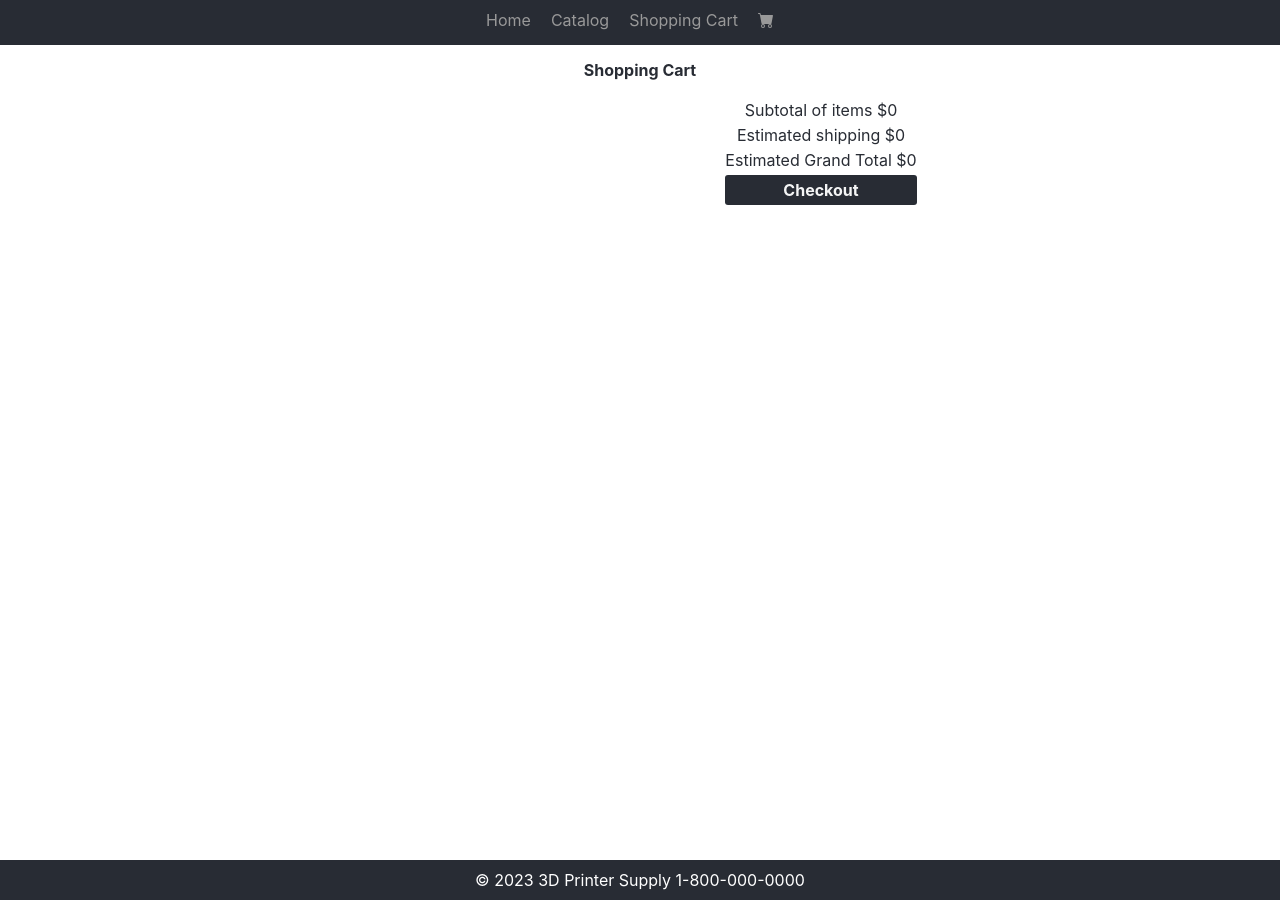
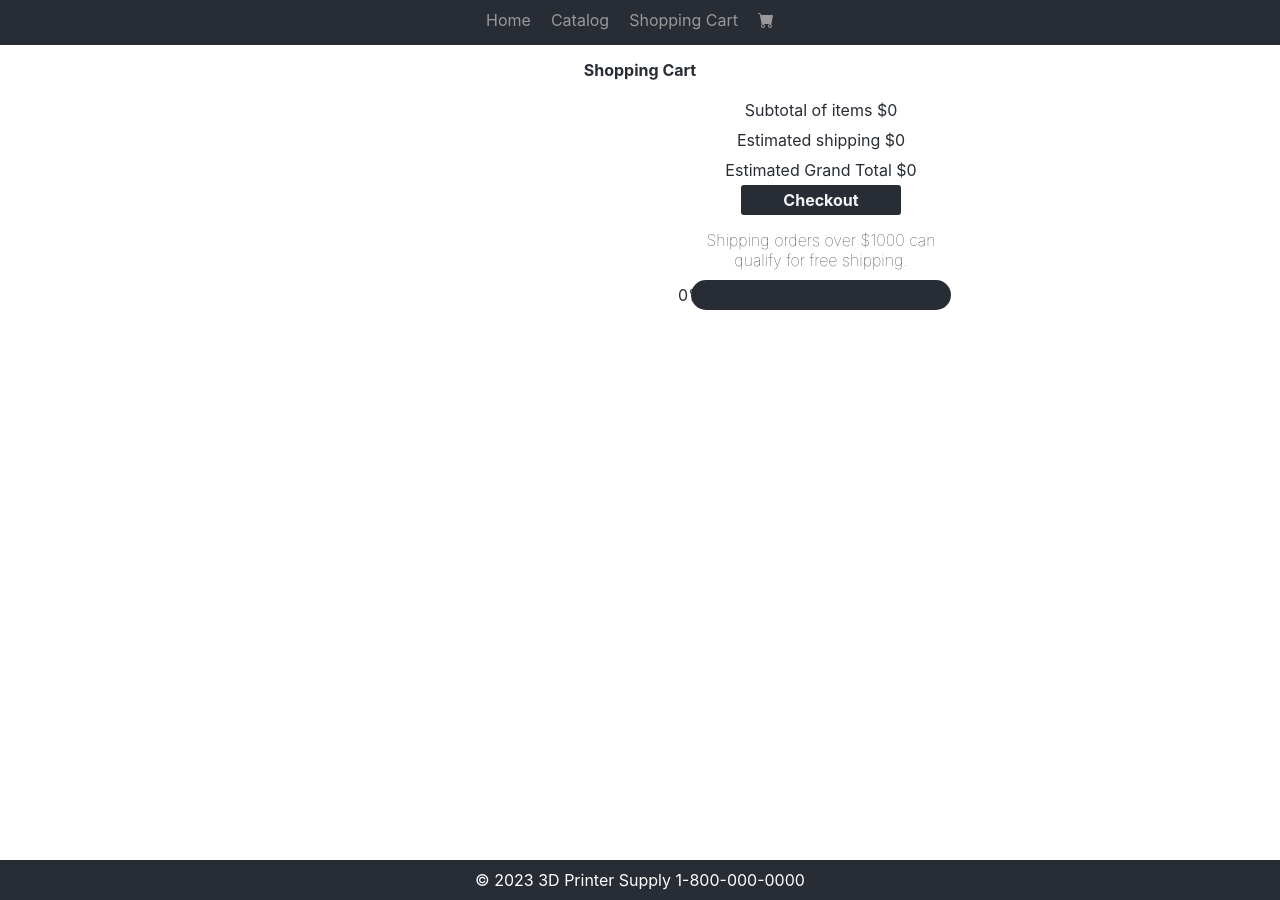
Before and after one commit to CraigYeoman/shopping-cart, a React (Create React App) app: page /cart in a window 1280 px wide. Built offline with nearby package versions, Linux system fonts and the light colour scheme.

Commit message:
Added progress bar towards free shipping

```diff
--- a/src/App.css
+++ b/src/App.css
@@ -133,6 +133,9 @@ a {
 .cart--checkout {
   padding-top: 15px;
   font-weight: lighter;
+  align-content: center;
+  display: flex;
+  flex-direction: column;
 }
 
 .cart--button {
@@ -143,6 +146,9 @@ a {
   padding: 5px;
   font-weight: bold;
   cursor:pointer;
+  width: 150px;
+  align-self: center;
+  margin-bottom: 15px;
 }
 
 .cart--button:hover {
@@ -183,6 +189,30 @@ a {
   padding-right: 15px;
 }
 
+.cart--info {
+  font-weight: lighter;
+  width: 260px;
+}
+
+/* ShippingBar */
+.shipping-bar {
+  background-color: var(--main);
+  border-radius: 20px;
+  height: 30px;
+  width: 260px;
+  margin-top: 10px;
+}
+
+.shipping-bar-progress {
+  background-color: #999;
+  height: 100%;
+  border-radius: 20px;
+  display: flex;
+  align-items: center;
+  justify-content: center;
+  transition: 1s ease 0.3s;
+}
+
 /* Footer */
 
 .footer {
--- a/src/App.js
+++ b/src/App.js
@@ -21,7 +21,10 @@ function App() {
   const [shoppingCart, setShoppingCart] = useState([])
   const [shoppingCartQty, setShoppingCartQty] = useState(0)
   const [total, setTotal] = useState(0)
+  const [freeShipping, setFreeShipping] = useState('')
   const [shipping, setShipping] = useState(0)
+  const [style, setStyle] = useState({})
+  const [percentage, setPercentage] = useState(0)
   const [products, setProducts] = useState([
     {
       id: 1,
@@ -159,6 +162,30 @@ function App() {
     }
   }, [shoppingCartQty, total, shipping])
 
+  useEffect(() => {
+    if(total > 1000) {
+      setFreeShipping('Your order qualifies for free shipping.')
+  } else {
+    setFreeShipping('Shipping orders over $1000 can qualify for free shipping.')
+  }
+}, [total, freeShipping])
+
+  useEffect(() => {
+      if(total/1000 > 1) {
+        setPercentage(100)
+      } else {
+        setPercentage(Math.round((total/1000)*100))
+      }
+  }, [total, percentage, setPercentage])
+
+  setTimeout(() => {
+    const newStyle = {
+      opacity:1,
+      width: `${percentage}%`
+    }
+    setStyle(newStyle)
+  }, 500);
+
   return (
     <div className="App">
       <Router>
@@ -170,7 +197,7 @@ function App() {
           <Route path="/catalog/"
           element={<Catalog products={products} addtoCart={addtoCart} />}></Route>
           <Route path="/cart/"
-          element={<Cart shipping={shipping} shoppingCartQty={shoppingCartQty} shoppingCart={shoppingCart} setShoppingCart={setShoppingCart} increaseAmount={increaseAmount} decreaseAmount={decreaseAmount} removeFromCart={removeFromCart} total={total}/>}></Route>
+          element={<Cart freeShipping={freeShipping} shipping={shipping} shoppingCartQty={shoppingCartQty} shoppingCart={shoppingCart} setShoppingCart={setShoppingCart} increaseAmount={increaseAmount} decreaseAmount={decreaseAmount} removeFromCart={removeFromCart} total={total} percentage={percentage} style={style}/>}></Route>
         </Routes>
         <Footer />
       </Router>
--- a/src/components/Cart.jsx
+++ b/src/components/Cart.jsx
@@ -1,7 +1,8 @@
 import { BsFillArrowLeftCircleFill } from 'react-icons/bs'
 import { BsFillArrowRightCircleFill } from 'react-icons/bs'
+import ShippingBar from './ShippingBar'
 
-const Cart = ({ shoppingCart, removeFromCart, increaseAmount, decreaseAmount, total, shoppingCartQty, shipping }) => {
+const Cart = ({ percentage, style, freeShipping, shoppingCart, removeFromCart, increaseAmount, decreaseAmount, total, shoppingCartQty, shipping }) => {
     return (
         <div className='cart--container'>Shopping Cart
             <div className='shopping--cart'>
@@ -30,6 +31,8 @@ const Cart = ({ shoppingCart, removeFromCart, increaseAmount, decreaseAmount, to
                     <div className='cart--amounts'>Estimated shipping ${shipping}</div>
                     <div className='cart--amounts'>Estimated Grand Total ${total + shipping}</div>
                     <div className='cart--button'>Checkout</div>
+                    <div className='cart--info'>{freeShipping}</div>
+                    <ShippingBar percentage={percentage} style={style} />
                 </div>
 
             </div>
--- /dev/null
+++ b/src/components/ShippingBar.jsx
@@ -0,0 +1,11 @@
+const ShippingBar = ({ percentage, style }) => {
+    return (
+        <div className="shipping-bar">
+            <div className="shipping-bar-progress" style={style}>
+                {percentage}%
+            </div>
+        </div>
+    )
+}
+
+export default ShippingBar
```
